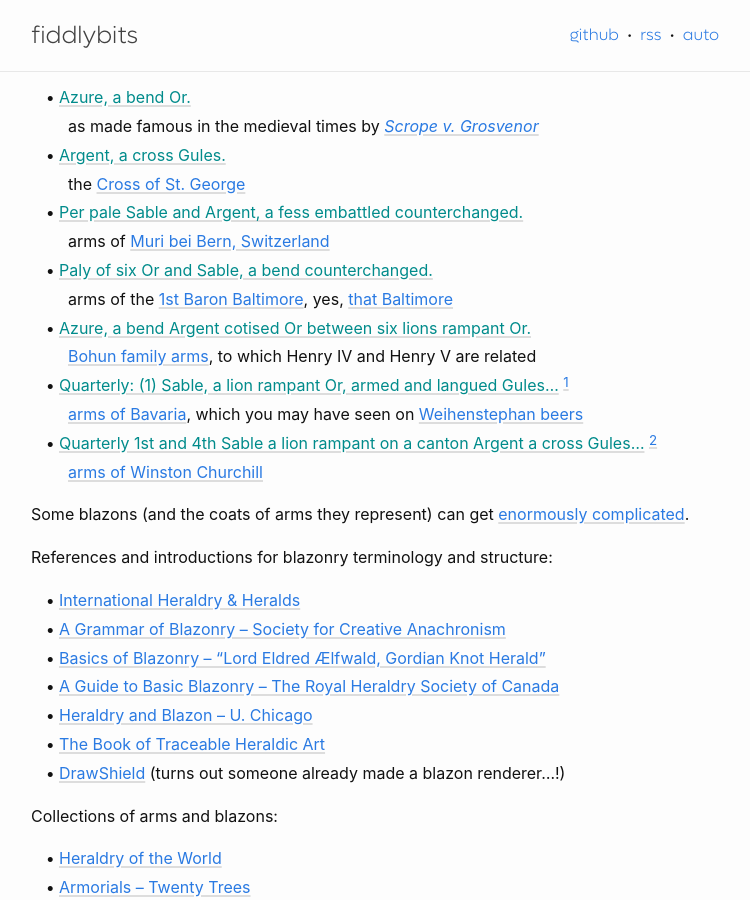
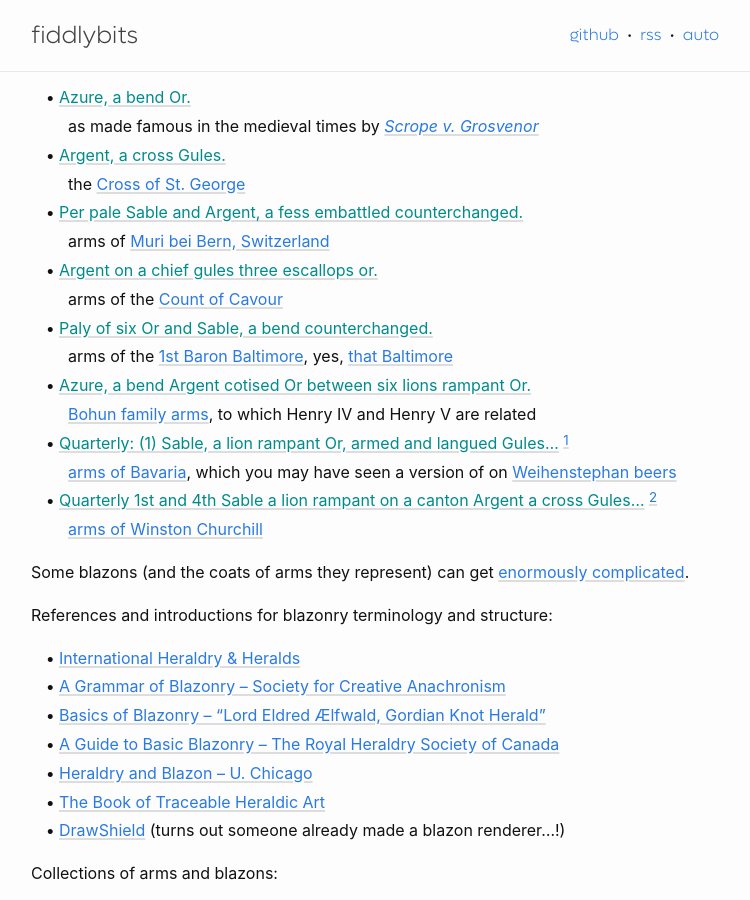
Before and after one commit to seansfkelley/seansfkelley.github.io, a Jekyll site: the page built from _posts/2023-08-28-blazonry.md, in a window 1280 px wide and 900 px high, scrolled down 961 px. Shown: the whole window, without its empty margins (265-1015 px from the left). Built offline with Jekyll 4.4.1, drawn with Linux system fonts in a browser that asks for light colours.

Commit message:
Add/tweak blazonry examples.

```diff
--- a/_posts/2023-08-28-blazonry.md
+++ b/_posts/2023-08-28-blazonry.md
@@ -93,6 +93,9 @@ Note that there are a _lot_ of ordinaries and charges in real blazons, along wit
 - <a href="#" data-example>Per pale Sable and Argent, a fess embattled counterchanged.</a>
     <br>
     &nbsp;&nbsp;arms of [Muri bei Bern, Switzerland](https://en.wikipedia.org/wiki/Muri_bei_Bern)
+- <a href="#" data-example>Argent on a chief gules three escallops or.</a>
+    <br>
+    &nbsp;&nbsp;arms of the [Count of Cavour](https://en.wikipedia.org/wiki/Count_of_Cavour)
 - <a href="#" data-example>Paly of six Or and Sable, a bend counterchanged.</a>
     <br>
     &nbsp;&nbsp;arms of the [1st Baron Baltimore](https://en.wikipedia.org/wiki/George_Calvert,_1st_Baron_Baltimore), yes, [that Baltimore](https://en.wikipedia.org/wiki/Flag_of_Baltimore)
@@ -101,7 +104,7 @@ Note that there are a _lot_ of ordinaries and charges in real blazons, along wit
     &nbsp;&nbsp;[Bohun family arms](https://en.wikipedia.org/wiki/Bohun_family), to which Henry IV and Henry V are related
 - <a href="#" data-example="Quarterly: (1) Sable, a lion rampant Or, armed and langued Gules; (2) per fess indented Gules and Argent; (3) Argent, a lion rampant Azure, armed Or and langued Gules; (4) Or, three lions passant Sable, armed and langued Gules in pale. An inescutcheon fusilly in bends Argent and Azure.">Quarterly: (1) Sable, a lion rampant Or, armed and langued Gules...</a>&nbsp;[^1]
     <br>
-    &nbsp;&nbsp;[arms of Bavaria](https://en.wikipedia.org/wiki/Coat_of_arms_of_Bavaria), which you may have seen on [Weihenstephan beers](https://www.weihenstephaner.com/our-brewery)
+    &nbsp;&nbsp;[arms of Bavaria](https://en.wikipedia.org/wiki/Coat_of_arms_of_Bavaria), which you may have seen a version of on [Weihenstephan beers](https://en.wikipedia.org/wiki/Bayerische_Staatsbrauerei_Weihenstephan)
 - <a href="#" data-example="Quarterly 1st and 4th Sable a lion rampant Argent on a canton Argent a cross Gules; 2nd and 3rd quarterly 1st and 4th Argent 2nd and 3rd Gules a fret Or overall on a bend Sable three escallops bendwise Argent. An inescutcheon in chief Argent a cross Gules an escutcheon Azure three fleurs-de-lis Or.">Quarterly 1st and 4th Sable a lion rampant on a canton Argent a cross Gules...</a>&nbsp;[^2]
     <br>
     &nbsp;&nbsp;[arms of Winston Churchill](https://winstonchurchill.org/resources/reference/the-armorial-bearings-of-sir-winston-churchill/)
```
